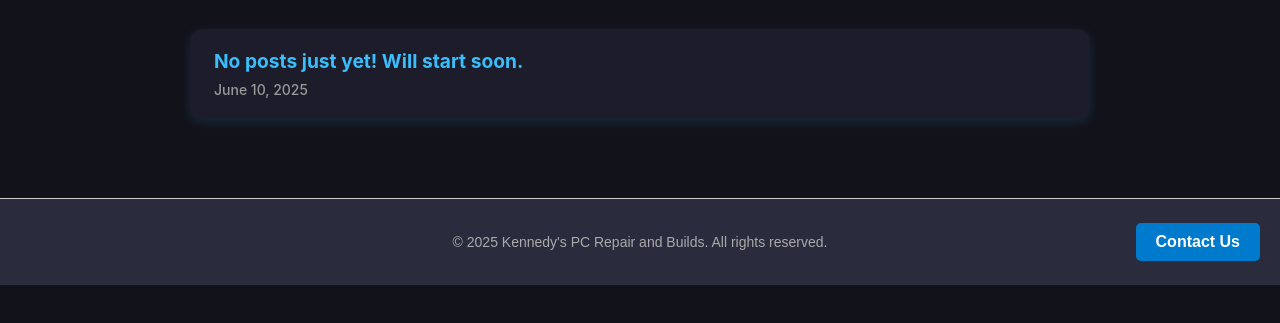
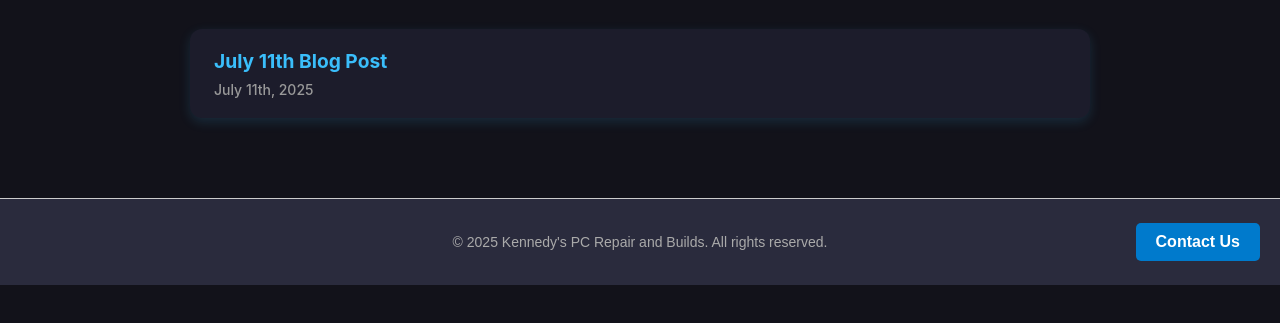
Before and after one commit to cCleptic/kpcrb.tech, a plain HTML site: page docs/mainblogpage.html in a window 1280 px wide. Shown: the part 169-492 px from the top of the page. Drawn offline with Linux system fonts and the light colour scheme.

Commit message:
Update mainblogpage.html
added new blog post link

```diff
--- a/docs/mainblogpage.html
+++ b/docs/mainblogpage.html
@@ -149,8 +149,8 @@
     <h1>Blog</h1>
     <ul>
       <li>
-        <a href="index.html" class="post-link">No posts just yet! Will start soon.</a>
-        <div class="date">June 10, 2025</div>
+        <a href="Blog posts/7.11.2025Blogpost.html" class="post-link">July 11th Blog Post</a>
+        <div class="date">July 11th, 2025</div>
       </li>
       <!-- Add more posts here -->
 
```
